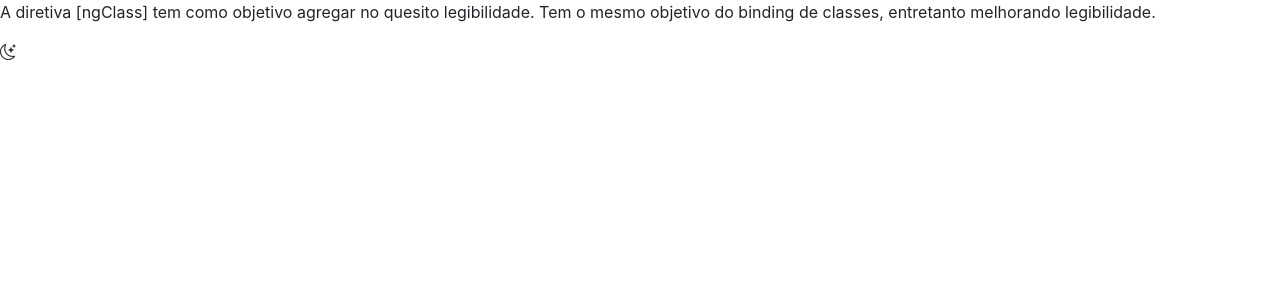
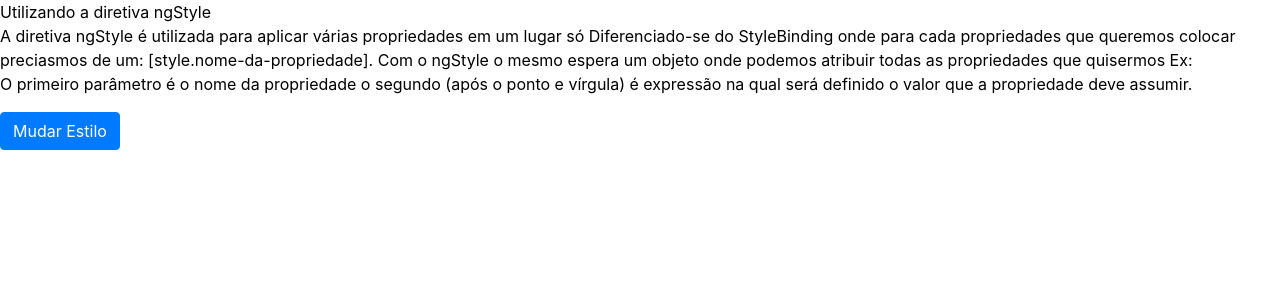
Before and after one commit to thiagomota99/ProjetosAngular, an Angular app in the folder curso-angular/: page / in a window 1280 px wide. Shown: the top 300 px of the page. Built offline with nearby package versions, Linux system fonts and the light colour scheme.

Commit message:
Diretiva ngStyle
Explicando e exemplificando a diretiva ngStyle.

```diff
--- a/curso-angular/src/app/app.component.html
+++ b/curso-angular/src/app/app.component.html
@@ -8,4 +8,5 @@
 <!--app-ngif></app-ngif-->
 <!--app-ngswitch></app-ngswitch-->
 <!--app-ngfor></app-ngfor-->
-<app-ng-class></app-ng-class>
+<!--app-ng-class></app-ng-class-->
+<app-ng-style></app-ng-style>
--- a/curso-angular/src/app/diretivas/diretivas.module.ts
+++ b/curso-angular/src/app/diretivas/diretivas.module.ts
@@ -4,6 +4,7 @@ import { NgifComponent } from './ngif/ngif.component';
 import { NgswitchCaseComponent } from './ngswitch-case/ngswitch-case.component';
 import { NgforComponent } from './ngfor/ngfor.component';
 import { NgClassComponent } from './ng-class/ng-class.component';
+import { NgStyleComponent } from './ng-style/ng-style.component';
 
 
 
@@ -12,13 +13,15 @@ import { NgClassComponent } from './ng-class/ng-class.component';
     NgifComponent,
     NgswitchCaseComponent,
     NgforComponent,
-    NgClassComponent
+    NgClassComponent,
+    NgStyleComponent
   ],
   exports: [
     NgifComponent,
     NgswitchCaseComponent,
     NgforComponent,
     NgClassComponent,
+    NgStyleComponent,
   ],
   imports: [
     CommonModule
--- /dev/null
+++ b/curso-angular/src/app/diretivas/ng-style/ng-style.component.html
@@ -0,0 +1,18 @@
+<p [ngStyle]="{
+    'backgroundColor': (ativo ? 'blue' : 'white'),
+    'color': (ativo ? 'white' : 'black')
+    }">
+Utilizando a diretiva ngStyle <br>
+A diretiva ngStyle é utilizada para aplicar várias propriedades em um lugar só
+Diferenciado-se do StyleBinding onde para cada propriedades que queremos colocar
+preciasmos de um: [style.nome-da-propriedade]. Com o ngStyle o mesmo espera um objeto onde
+podemos atribuir todas as propriedades que quisermos Ex:<br>
+<!--[ngStyle]="{
+    'backgroundColor': (ativo ? 'blue' : 'white'),
+    'color': (ativo ? 'white' : 'black')
+    }"<br>-->
+O primeiro parâmetro é o nome da propriedade o segundo (após o ponto e vírgula) é expressão na
+qual será definido o valor que a propriedade deve assumir.
+</p>
+
+<button class="btn btn-primary" (click)="onClick()">Mudar Estilo</button>
--- /dev/null
+++ b/curso-angular/src/app/diretivas/ng-style/ng-style.component.ts
@@ -0,0 +1,22 @@
+import { Component, OnInit } from '@angular/core';
+
+@Component({
+  selector: 'app-ng-style',
+  templateUrl: './ng-style.component.html',
+  styleUrls: ['./ng-style.component.css']
+})
+export class NgStyleComponent implements OnInit {
+
+  public ativo: boolean = false;
+
+  constructor() { }
+
+  ngOnInit(): void {
+
+  }
+
+  onClick(): void {
+    this.ativo = !this.ativo;
+  }
+
+}
```
Also changed, not shown: curso-angular/src/app/diretivas/ng-style/ng-style.component.css (added), 2 other files (tests, documents, lock files or other folders).
